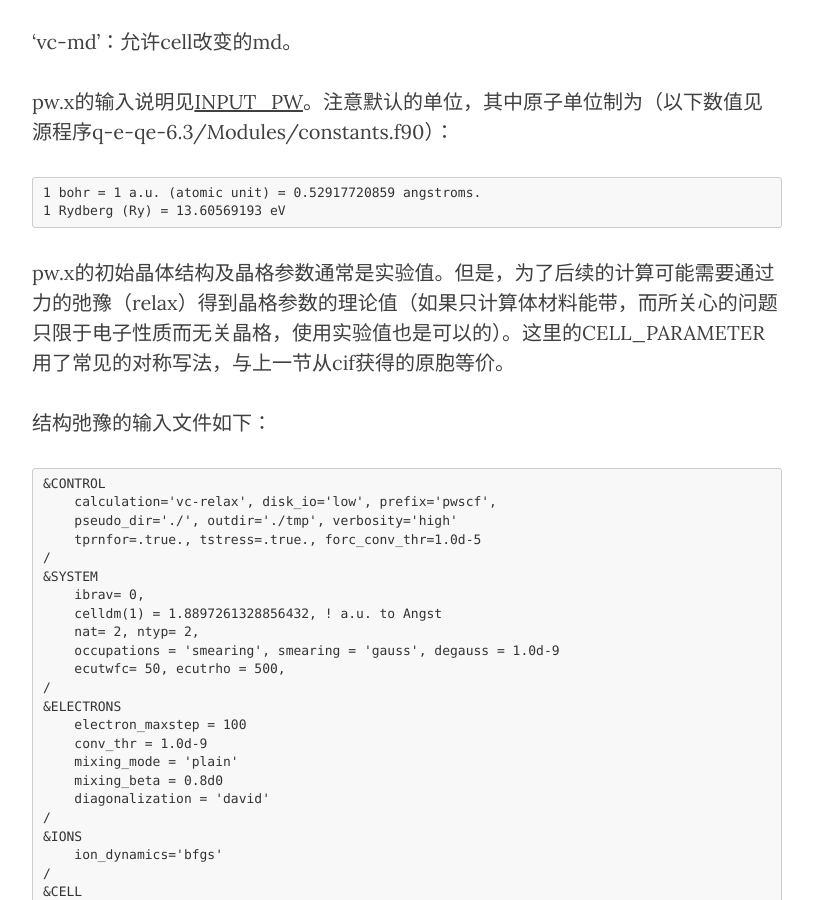
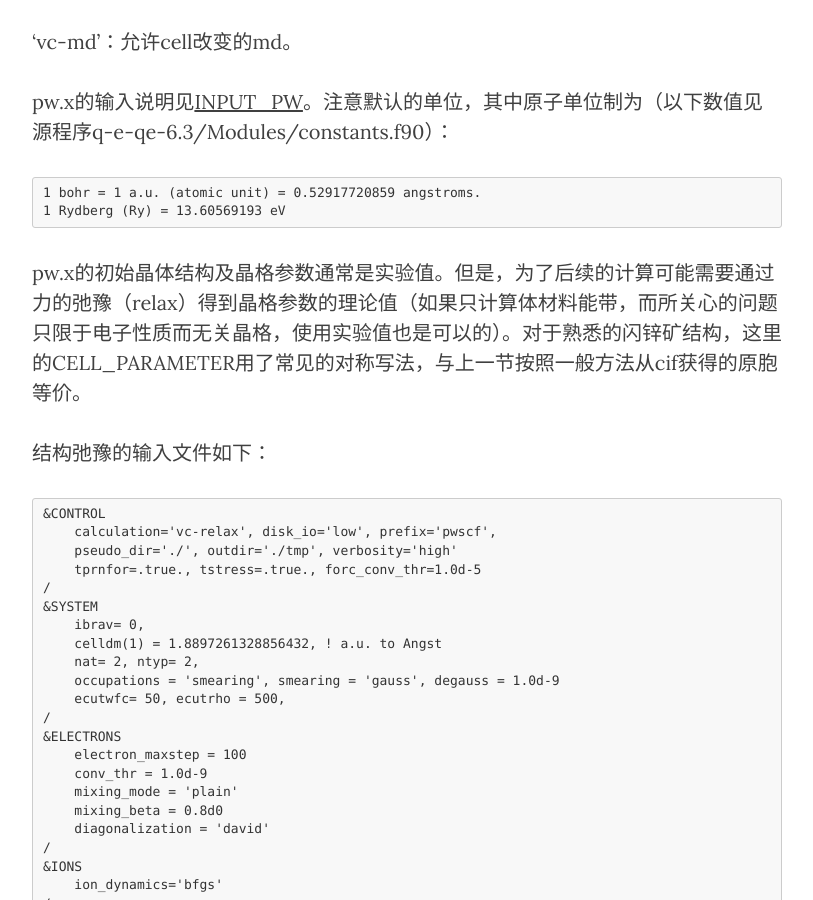
Before and after one commit to yyyu200/DFTbook, a Jekyll site: the page built from _posts/2019-04-01-HandsOn.md, in a window 1280 px wide and 900 px high, scrolled down 4755 px. Shown: the whole window, without its empty margins (233-1046 px from the left). Built offline with Jekyll 4.4.1, drawn with Linux system fonts in a browser that asks for light colours; nearby versions of some CDN libraries; formulas are drawn with MathJax 3; comment, search, counter and statistics services are not loaded.

Commit message:
modify at20190926-08:43:17-aliyun

````diff
--- a/_posts/2019-04-01-HandsOn.md
+++ b/_posts/2019-04-01-HandsOn.md
@@ -113,7 +113,7 @@ pw.x的输入说明见[INPUT_PW](https://www.quantum-espresso.org/Doc/INPUT_PW.h
 1 Rydberg (Ry) = 13.60569193 eV
 ```
 
-pw.x的初始晶体结构及晶格参数通常是实验值。但是，为了后续的计算可能需要通过力的弛豫（relax）得到晶格参数的理论值（如果只计算体材料能带，而所关心的问题只限于电子性质而无关晶格，使用实验值也是可以的）。这里的CELL_PARAMETER用了常见的对称写法，与上一节从cif获得的原胞等价。
+pw.x的初始晶体结构及晶格参数通常是实验值。但是，为了后续的计算可能需要通过力的弛豫（relax）得到晶格参数的理论值（如果只计算体材料能带，而所关心的问题只限于电子性质而无关晶格，使用实验值也是可以的）。对于熟悉的闪锌矿结构，这里的CELL_PARAMETER用了常见的对称写法，与上一节按照一般方法从cif获得的原胞等价。
 
 结构弛豫的输入文件如下：
 
````
